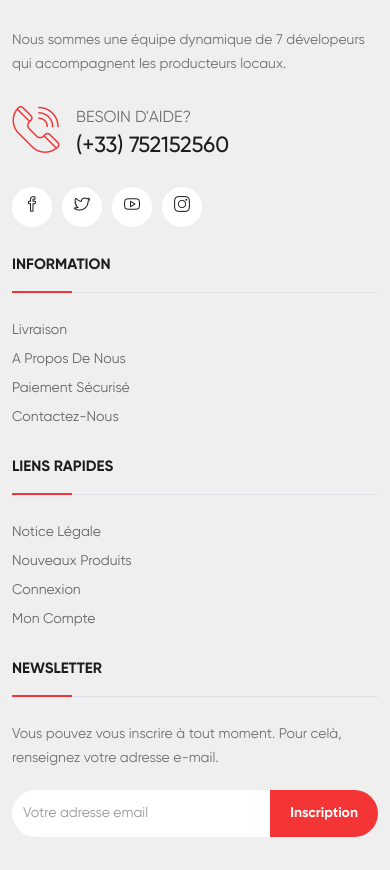
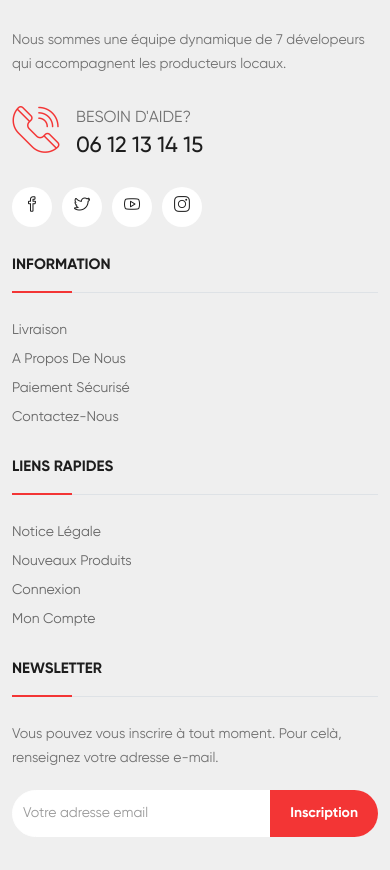
Before and after one commit to jordantanpheng/bioliv, an Angular app in the folder jstore-angular/: page / in a window 390 px wide. Shown: the part 800-1670 px from the top of the page. Built offline with nearby package versions, Linux system fonts and the light colour scheme; no server answers; what ngx-paypal would draw is missing.

Commit message:
changed phone number

```diff
--- a/jstore-angular/src/app/footer/footer.component.html
+++ b/jstore-angular/src/app/footer/footer.component.html
@@ -18,7 +18,7 @@
                           </span>
                                 <div class="media-body">
                                     <p class="help-text text-uppercase">Besoin d'aide?</p>
-                                    <h4 class="title text-dark"><a href="tel:+33752152560">(+33) 752152560</a></h4>
+                                    <h4 class="title text-dark"><a href="tel:+33612131415">06 12 13 14 15</a></h4>
                                 </div>
                             </div>
                         </div>
--- a/jstore-angular/src/app/header/header.component.html
+++ b/jstore-angular/src/app/header/header.component.html
@@ -54,7 +54,7 @@
                                     <span class="text-muted">Contactez-nous:</span>
                                 </div>
                                 <div class="phone">
-                                    <a href="tel:(+33)752152560" class="text-dark">(+33)752152560</a>
+                                    <a href="tel:(+33)752152560" class="text-dark">06 12 13 14 15</a>
                                 </div>
                             </div>
                         </div>
```
